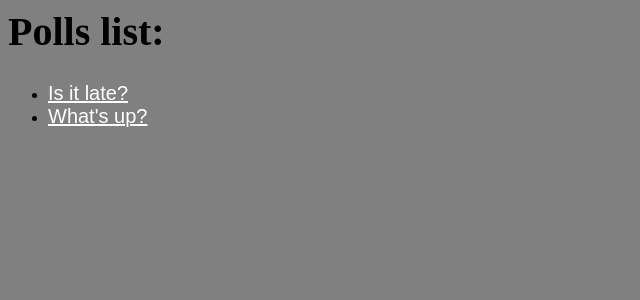
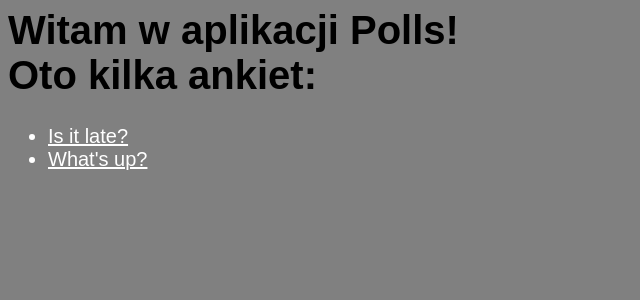
Before and after one commit to Sonny-skyez/Polls_Django_2.1, a Django app: page /polls/ in a window 1280 px wide. Shown: the top 300 px of the page, without its empty margins (0-640 px from the left). Run offline with Django 3.2, Linux system fonts and the light colour scheme; data comes from the database, SQL or seed files in the repository; both versions use the stored data as it was after the commit.

Commit message:
CSS styles changes, minor html changes.

```diff
--- a/mysite/settings.py
+++ b/mysite/settings.py
@@ -123,3 +123,5 @@ USE_TZ = True
 STATIC_URL = '/static/'
 
 STATIC_ROOT = os.path.join(BASE_DIR, 'static')
+
+STATICFILE_DIRS = ['static']
--- a/polls/static/polls/style.css
+++ b/polls/static/polls/style.css
@@ -1,7 +1,7 @@
 li a {
     color: White;
     font-size: 20px;
-    font-family: 'Arial'
+    font-family: 'Arial';
 }
 
 
@@ -12,6 +12,17 @@ body {
 
 h1 {
     font-size: 40px;
-    font-family: 'Arial'
-    color: B34545;
+    font-family: 'Arial';
 }
+
+ul {
+    color: White;
+    font-size: 20px;
+    font-family: 'Arial';
+}
+
+form {
+    color: White;
+    font-size: 20px;
+    font-family: 'Arial';
+}
--- a/polls/templates/polls/index.html
+++ b/polls/templates/polls/index.html
@@ -3,7 +3,7 @@
 <link rel="stylesheet" type="text/css" href="{% static 'polls/style.css' %}">
 
 
-<h1>Polls list:</h1>
+<h1>Witam w aplikacji Polls! <br/> Oto kilka ankiet:</h1>
 
 {% if latest_question_list %}
     <ul>
```
Also changed, not shown: db.sqlite3.
